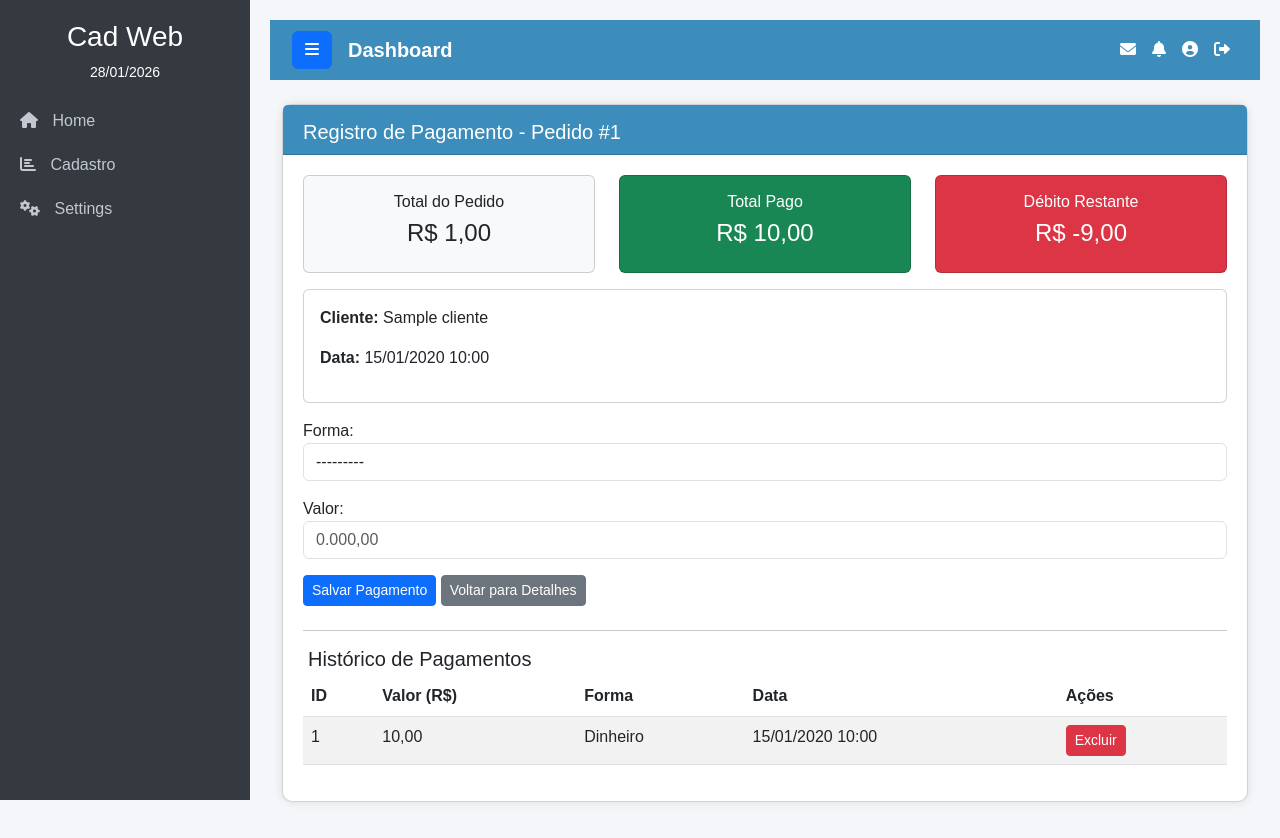
After one commit to SilvaEsdras/cadweb, a Django app: page /pedido/pagamento/1/ in a window 1280 px wide. The commit adds this page. Run offline with Django 4.2, Linux system fonts and the light colour scheme; a user stored in the database is signed in; tables that the repository leaves empty hold one stand-in row (values such as "Sample post"); some libraries are stand-ins or nearby versions.

Commit message:
Implementação de funcionalidade de pagamento e nota fiscal

```diff
--- a/home/forms.py
+++ b/home/forms.py
@@ -1,5 +1,5 @@
 from django import forms
-from .models import Categoria, Cliente, Produto, Estoque, Pedido, ItemPedido
+from .models import Categoria, Cliente, Produto, Estoque, Pedido, ItemPedido, Pagamento # Importe Pagamento
 from datetime import date
 
 class CategoriaForm(forms.ModelForm):
@@ -101,3 +101,28 @@ class ItemPedidoForm(forms.ModelForm):
             'produto': forms.HiddenInput(),
             'qtde': forms.TextInput(attrs={'class': 'form-control', 'type': 'number'}),
         }
+
+class PagamentoForm(forms.ModelForm):
+    class Meta:
+        model = Pagamento
+        fields = ['pedido','forma','valor']
+        widgets = {
+            'pedido': forms.HiddenInput(),
+            'forma': forms.Select(attrs={'class': 'form-control'}),
+            'valor': forms.TextInput(attrs={
+                'class': 'money form-control',
+                'maxlength': 500,
+                'placeholder': '0.000,00'
+            }),
+         }
+
+    def __init__(self, *args, **kwargs):
+        super(PagamentoForm, self).__init__(*args, **kwargs)
+        self.fields['valor'].localize = True
+        self.fields['valor'].widget.is_localized = True
+
+    def clean_valor(self):
+        valor = self.cleaned_data.get('valor')
+        if valor and valor <= 0:
+            raise forms.ValidationError("O valor deve ser maior que zero.")
+        return valor
--- a/home/models.py
+++ b/home/models.py
@@ -1,4 +1,5 @@
 from django.db import models
+import random # Necessário para a chave de acesso
 
 class Categoria(models.Model):
     nome = models.CharField(max_length=100)
@@ -66,23 +67,66 @@ class Pedido(models.Model):
 
     @property
     def data_pedidof(self):
-        """Formata a data do pedido"""
         if self.data_pedido:
             return self.data_pedido.strftime('%d/%m/%Y %H:%M')
         return None
 
-    # --- CÁLCULO DO TOTAL DO PEDIDO ---
     @property
     def total(self):
         """Soma o total de todos os itens do pedido"""
         return sum(item.qtde * item.preco for item in self.itempedido_set.all())
 
-    # --- CONTAGEM DE ITENS ---
     @property
     def qtdeItens(self):
         return self.itempedido_set.count()
 
+    # --- NOVAS PROPRIEDADES DE PAGAMENTO (Slide 19) ---
+    @property
+    def pagamentos(self):
+        return self.pagamento_set.all()
+
+    @property
+    def total_pago(self):
+        return sum(p.valor for p in self.pagamentos)
+
+    @property
+    def debito(self):
+        return self.total - self.total_pago
+
+    # --- PROPRIEDADES PARA NOTA FISCAL (Desafio Slide 19) ---
+    @property
+    def icms(self): # Alíquota 18%
+        return self.total * 0.18
+
+    @property
+    def ipi(self): # Alíquota 4%
+        return self.total * 0.04
+
+    @property
+    def pis(self): # Alíquota 1.65%
+        return self.total * 0.0165
+
+    @property
+    def cofins(self): # Alíquota 7.6%
+        return self.total * 0.076
+
+    @property
+    def total_impostos(self):
+        return self.icms + self.ipi + self.pis + self.cofins
+
+    @property
+    def total_com_impostos(self):
+        return self.total + self.total_impostos
+
+    @property
+    def chave_acesso(self):
+        # Gera uma chave aleatória baseada no ID e Data
+        ts = int(self.data_pedido.timestamp()) if self.data_pedido else 0
+        rand = random.randint(1000, 9999)
+        return f"3523{self.id:04d}591{ts}{rand}55001000000001" # Formato fictício de DANFE
+
 class ItemPedido(models.Model):
+    # ... (Mantenha o código existente) ...
     pedido = models.ForeignKey(Pedido, on_delete=models.CASCADE)
     produto = models.ForeignKey(Produto, on_delete=models.CASCADE)
     qtde = models.PositiveIntegerField()
@@ -91,7 +135,31 @@ class ItemPedido(models.Model):
     def __str__(self):
         return f"{self.produto.nome} (Qtd: {self.qtde}) - Preço Unitário: {self.preco}"
 
-    # --- CÁLCULO DO TOTAL DO ITEM ---
     @property
     def total(self):
         return self.qtde * self.preco
+
+# --- NOVO MODELO PAGAMENTO (Slide 19) ---
+class Pagamento(models.Model):
+    DINHEIRO = 1
+    CARTAO = 2
+    PIX = 3
+    OUTRA = 4
+
+    FORMA_CHOICES = [
+        (DINHEIRO, 'Dinheiro'),
+        (CARTAO, 'Cartão'),
+        (PIX, 'Pix'),
+        (OUTRA, 'Outra'),
+    ]
+
+    pedido = models.ForeignKey(Pedido, on_delete=models.CASCADE)
+    forma = models.IntegerField(choices=FORMA_CHOICES)
+    valor = models.DecimalField(max_digits=10, decimal_places=2, blank=False)
+    data_pgto = models.DateTimeField(auto_now_add=True)
+
+    @property
+    def data_pgtof(self):
+        if self.data_pgto:
+            return self.data_pgto.strftime('%d/%m/%Y %H:%M')
+        return None
--- a/home/urls.py
+++ b/home/urls.py
@@ -38,4 +38,7 @@ urlpatterns = [
     path('pedido/editar_item/<int:id>/', views.editar_item_pedido, name='editar_item_pedido'),
     path('pedido/remover_item/<int:id>/', views.remover_item_pedido, name='remover_item_pedido'),
     path('pedido/remover/<int:id>/', views.remover_pedido, name='remover_pedido'),
+    path('pedido/pagamento/<int:id>/', views.form_pagamento, name='form_pagamento'),
+    path('pedido/nota_fiscal/<int:id>/', views.nota_fiscal, name='nota_fiscal'),
+    path('pedido/pagamento/remover/<int:id>/', views.remover_pagamento, name='remover_pagamento'),
 ]
--- a/home/views.py
+++ b/home/views.py
@@ -3,8 +3,8 @@ from django.contrib import messages
 from django.http import JsonResponse
 from django.apps import apps
 from django.contrib.auth.decorators import login_required
-from .models import Categoria, Cliente, Produto, Estoque, Pedido, ItemPedido
-from .forms import CategoriaForm, ClienteForm, ProdutoForm, EstoqueForm, PedidoForm, ItemPedidoForm
+from .models import Categoria, Cliente, Produto, Estoque, Pedido, ItemPedido, Pagamento
+from .forms import CategoriaForm, ClienteForm, ProdutoForm, EstoqueForm, PedidoForm, ItemPedidoForm, PagamentoForm
 
 @login_required
 def index(request):
@@ -368,3 +368,51 @@ def remover_pedido(request, id):
         messages.error(request, 'Registro não encontrado')
 
     return redirect('pedido')
+
+@login_required
+def form_pagamento(request, id):
+    try:
+        pedido = Pedido.objects.get(pk=id)
+    except Pedido.DoesNotExist:
+        messages.error(request, 'Registro não encontrado')
+        return redirect('pedido')
+
+    if request.method == 'POST':
+        form = PagamentoForm(request.POST)
+        if form.is_valid():
+            form.save()
+            messages.success(request, 'Pagamento registrado com sucesso')
+            # Redireciona para a mesma página para atualizar a lista
+            return redirect('form_pagamento', id=pedido.id)
+
+    # Prepara o formulário para um novo pagamento
+    pagamento = Pagamento(pedido=pedido)
+    form = PagamentoForm(instance=pagamento)
+
+    contexto = {
+        'pedido': pedido,
+        'form': form,
+    }
+    return render(request, 'pedido/pagamento.html', contexto)
+
+@login_required
+def nota_fiscal(request, id):
+    try:
+        pedido = Pedido.objects.get(pk=id)
+    except Pedido.DoesNotExist:
+        messages.error(request, 'Registro não encontrado')
+        return redirect('pedido')
+
+    return render(request, 'pedido/nota_fiscal.html', {'pedido': pedido})
+
+@login_required
+def remover_pagamento(request, id):
+    try:
+        pagamento = Pagamento.objects.get(pk=id)
+        pedido_id = pagamento.pedido.id # Salva o ID do pedido antes de deletar
+        pagamento.delete()
+        messages.success(request, 'Pagamento removido com sucesso')
+        return redirect('form_pagamento', id=pedido_id) # Retorna para a lista de pagamentos
+    except Pagamento.DoesNotExist:
+        messages.error(request, 'Registro não encontrado')
+        return redirect('pedido')
--- /dev/null
+++ b/templates/pedido/pagamento.html
@@ -0,0 +1,81 @@
+{% extends "base.html" %}
+
+{% block titulo_conteudo %} Registro de Pagamento - Pedido #{{ pedido.id }} {% endblock titulo_conteudo %}
+
+{% block conteudo %}
+
+<div class="row mb-3">
+    <div class="col-md-4">
+        <div class="card bg-light">
+            <div class="card-body text-center">
+                <h6 class="card-title">Total do Pedido</h6>
+                <h4>R$ {{ pedido.total }}</h4>
+            </div>
+        </div>
+    </div>
+    <div class="col-md-4">
+        <div class="card bg-success text-white">
+            <div class="card-body text-center">
+                <h6 class="card-title">Total Pago</h6>
+                <h4>R$ {{ pedido.total_pago }}</h4>
+            </div>
+        </div>
+    </div>
+    <div class="col-md-4">
+        <div class="card bg-danger text-white">
+            <div class="card-body text-center">
+                <h6 class="card-title">Débito Restante</h6>
+                <h4>R$ {{ pedido.debito }}</h4>
+            </div>
+        </div>
+    </div>
+</div>
+
+<div class="card mb-3">
+    <div class="card-body">
+        <p><strong>Cliente:</strong> {{ pedido.cliente.nome }}</p>
+        <p><strong>Data:</strong> {{ pedido.data_pedidof }}</p>
+    </div>
+</div>
+
+<form method="post" class="mb-4">
+    {% csrf_token %}
+    {{ form.as_p }}
+    <button class="btn btn-primary btn-sm" type="submit">Salvar Pagamento</button>
+    <a href="{% url 'detalhes_pedido' pedido.id %}" class="btn btn-secondary btn-sm">Voltar para Detalhes</a>
+</form>
+
+<hr>
+
+<h5>Histórico de Pagamentos</h5>
+<table class="table table-hover table-striped">
+  <thead>
+    <tr>
+      <th>ID</th>
+      <th>Valor (R$)</th>
+      <th>Forma</th>
+      <th>Data</th>
+      <th>Ações</th>
+    </tr>
+  </thead>
+  <tbody>
+  {% for pagamento in pedido.pagamentos %}
+    <tr>
+      <td>{{ pagamento.id }}</td>
+      <td>{{ pagamento.valor }}</td>
+      <td>{{ pagamento.get_forma_display }}</td>
+      <td>{{ pagamento.data_pgtof }}</td>
+      <td>
+        <a href="{% url 'remover_pagamento' pagamento.id %}" class="btn btn-danger btn-sm"
+        onclick="return confirm('Tem certeza que deseja remover este pagamento?');">Excluir</a>
+      </td>
+    </tr>
+    {% empty %}
+    <tr>
+        <td colspan="5" class="text-center">Nenhum pagamento registrado.</td>
+    </tr>
+    {% endfor %}
+  </tbody>
+</table>
+
+{% endblock conteudo %}
```
Also changed, not shown: templates/pedido/detalhes.html (+6 -9 lines), templates/pedido/nota_fiscal.html (added, +99 -0 lines), home/migrations/0006_pagamento.py (added).
